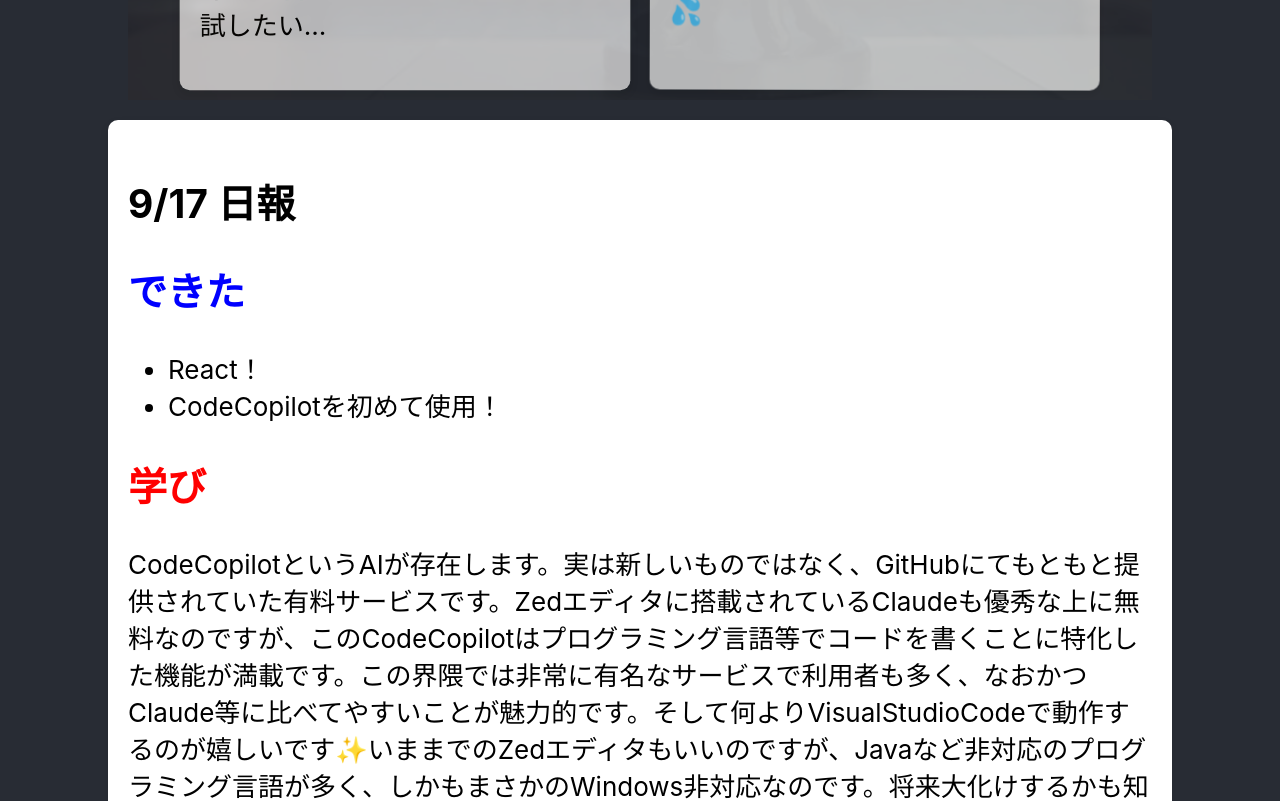
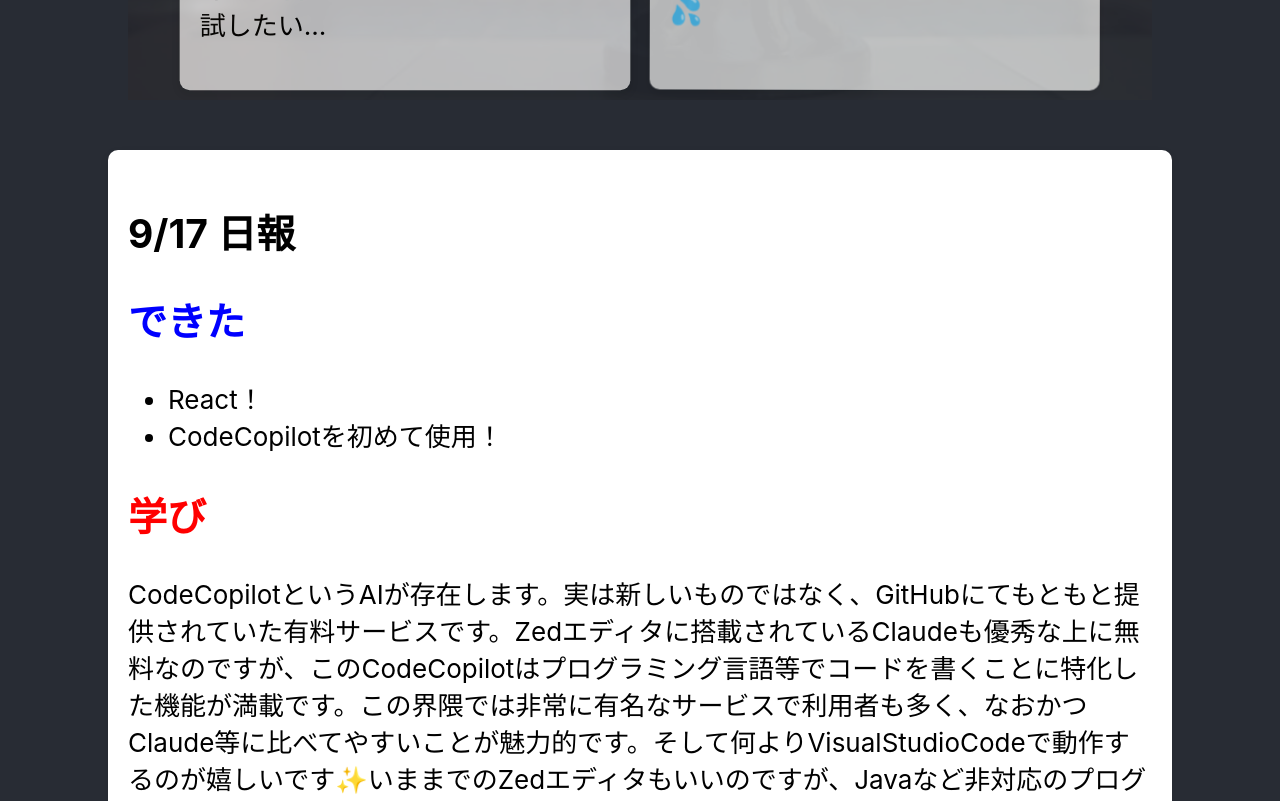
Before and after one commit to schellenbaum036/react-illustration0917, a React (Create React App) app: page / in a window 1280 px wide. Shown: the part 640-1441 px from the top of the page. Built offline with nearby package versions, Linux system fonts and the light colour scheme.

Commit message:
complete

```diff
--- a/src/App.css
+++ b/src/App.css
@@ -21,7 +21,7 @@
   display: flex;
   flex-wrap: wrap;
   justify-content: center;
-  margin-bottom: 20px;
+  margin-bottom: 50px;
 }
 
 .summary::before,
@@ -77,6 +77,7 @@
   color: #000;
   border-radius: 10px;
   padding: 20px;
+  margin-bottom: 50px;
   width: 80%;
   box-shadow: 0 4px 8px rgba(0, 0, 0, 0.1);
 }
```
